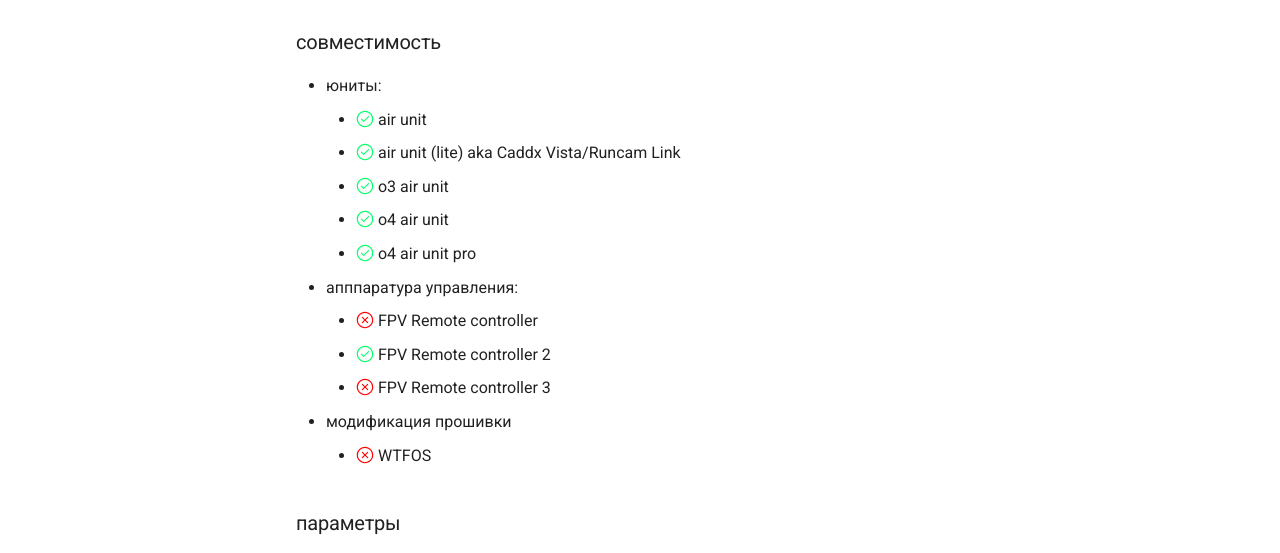
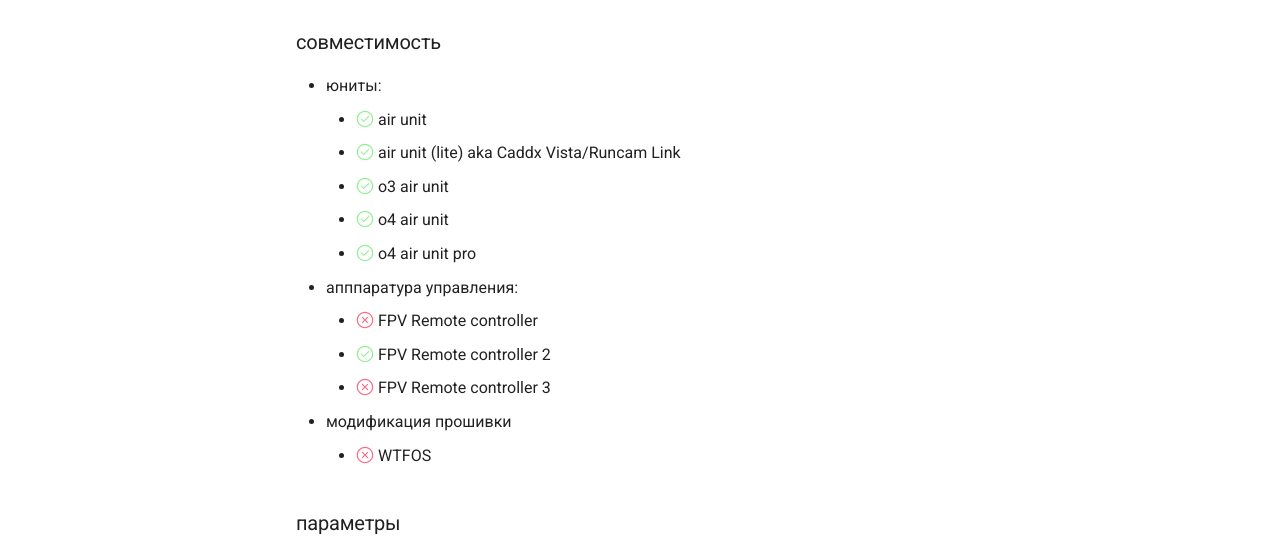
Before and after one commit to benmozes/djifpvdocs, an MkDocs documentation site: the page built from docs/goggles/g2.md, in a window 1280 px wide and 1400 px high, scrolled down 225 px. Shown: the part 774-1327 px from the top of the window. Built offline with MkDocs 1.6.1 and Material for MkDocs 9.7.7, drawn with Linux system fonts in a browser that asks for light colours.

Commit message:
Update extra.css

```diff
--- a/docs/stylesheets/extra.css
+++ b/docs/stylesheets/extra.css
@@ -7,9 +7,9 @@
 }
 
 .green_check {
-  color: #00FF66;
+  color: #90ef90;
 }
 
 .red_cross {
-  color: #FF0000;
+  color: #fa6b84;
 }
```
